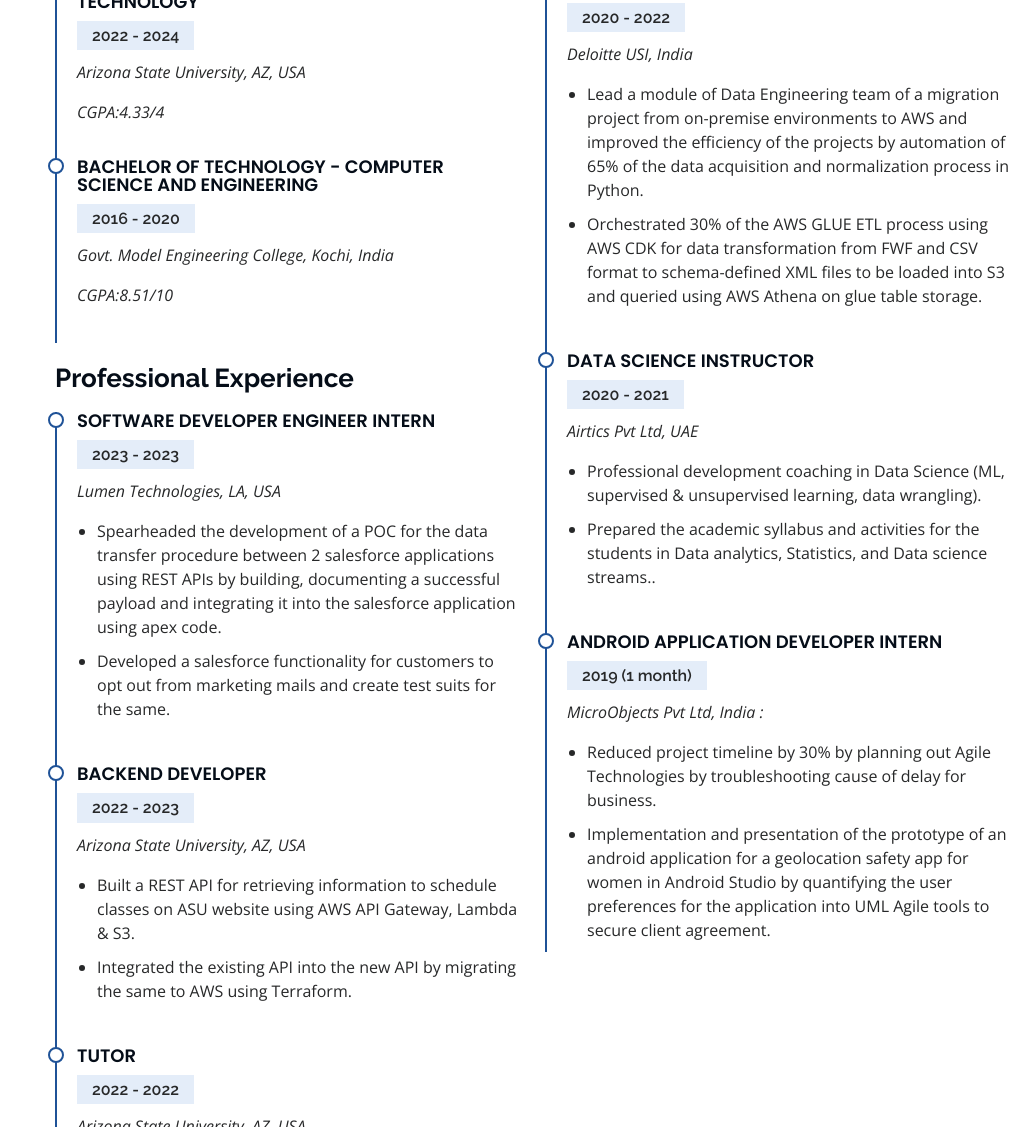
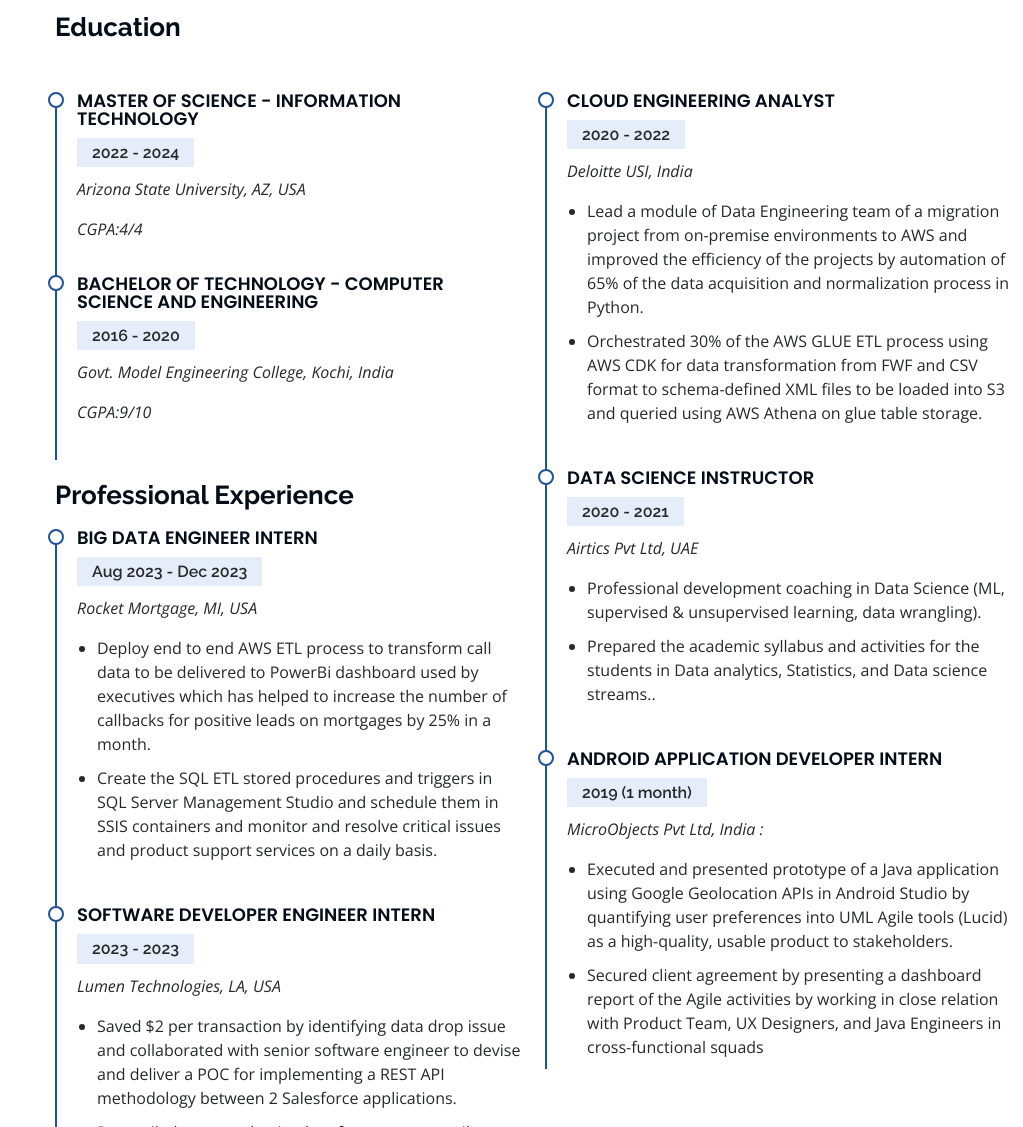
Before and after one commit to diyaliza/portfolio-website, a plain HTML site: page index.html in a window 1280 px wide. Shown: the part 1673-2800 px from the top of the page, without its empty margins (257-1280 px from the left). Drawn offline with nearby package versions, Linux system fonts and the light colour scheme.

Commit message:
changes to resume

```diff
--- a/index.html
+++ b/index.html
@@ -78,7 +78,9 @@
 
         <div class="section-title">
           <h2>About</h2>
-          <p>Hola! You've just met an Information Technology Graduate student with 2 years of experience who can build cloud computing solutions for data engineering applications. Goal-oriented and self motivated, I have a passion for programming and problem solving. I am dedicated to ensuring access, equity and inclusion in all spaces, supporting individuals from diverse backgrounds and populations, for which I am Director to <a href="https://www.pehia.org/">Pehia Foundation</a>.</p>
+          <p>Hi! I am Diya, an Information Technology Graduate (MS) with a focus on Data Management. I have 3+ years of experience. I can understand data, create pipelines, and channel them to visualize the same. Being 2x certidied on AWS, I have specialized in data engineering services like ETL (Glue), Redshift, DynamoDB, Athena, EMR etc. I have experience working with both on-premise datawarehouses and Datalakes and visualizing data with PowerBi.</p>
+          <p>I can build full stack applications with MERN stack, API development and MVC architecture and have relevant experience working for Arizona State University. </p>
+          <p>Goal oriented and self motivated, I have a passion for programming and problem solving, with Python being my pimary programming language. I am dedicated to ensuring access, equity and inclusion in all spaces, supporting individuals from diverse backgrounds and populations, for which I am Director to <a href="https://www.pehia.org/">Pehia Foundation</a>.</p>
         </div>
 
         <div class="row">
@@ -91,14 +93,14 @@
             <div class="row">
               <div class="col-lg-6">
                 <h4>Programming Languages:</h4>
-                <p>Python, C, Java, Scikit-learn, Statistical analysis, Data Mining, Big Data, Apex Code</p>
+                <p>Python, Java, C, Scikit-learn, Apex Code, DAX</p>
 
                 <h4>Tools:</h4>
-                <p>AWS(Glue, Lambda, CloudFormation, AWS CDK, SageMaker), Tableau, Power BI, PySpark, NodeJs, ReactJS, Terraform, HTML, CSS, JavaScript, JQuery, REST, XML, JSON, Bootstrap, MERN Stack, Git, Agile (ADO, Jira), Salesforce, Postman</p>
+                <p>AWS(Glue, Lambda, CloudFormation, AWS CDK, Redshift, Athena), Power BI, PySpark, Terraform, HTML, CSS, Git, Agile (ADO, Jira), Salesforce, Postman</p>
               </div>
               <div class="col-lg-6">
                 <h4>Web development:</h4>
-                <p>HTML, CSS, JavaScript, JQuery, REST, XML, JSON, Bootstrap, MERN Stack</p>
+                <p>HTML, CSS, JavaScript, JQuery, REST, XML, JSON, Bootstrap, NodeJs, ReactJS, Express</p>
                 <h4>Databases :</h4>
                 <p>SQL, NoSQL (MongoDB)</p>
               </div>
@@ -133,22 +135,31 @@
               <h4>Master of Science - Information Technology</h4>
               <h5>2022 - 2024</h5>
               <p><em>Arizona State University, AZ, USA</em></p>
-              <p><em>CGPA:4.33/4</em></p>
+              <p><em>CGPA:4/4</em></p>
                 </div>
             <div class="resume-item">
               <h4>Bachelor of Technology - Computer Science and Engineering</h4>
               <h5>2016 - 2020</h5>
               <p><em>Govt. Model Engineering College, Kochi, India</em></p>
-              <p><em>CGPA:8.51/10</em></p>
+              <p><em>CGPA:9/10</em></p>
                 </div>
                 <h3 class="resume-title">Professional Experience</h3>
+                <div class="resume-item">
+                  <h4>Big Data Engineer Intern</h4>
+                  <h5>Aug 2023 - Dec 2023</h5>
+                  <p><em>Rocket Mortgage, MI, USA</em></p>
+                  <ul>
+                    <li>Deploy end to end AWS ETL process to transform call data to be delivered to PowerBi dashboard used by executives which has helped to increase the number of callbacks for positive leads on mortgages by 25% in a month.</li>
+                    <li>Create the SQL ETL stored procedures and triggers in SQL Server Management Studio and schedule them in SSIS containers and monitor and resolve critical issues and product support services on a daily basis.</li>
+                  </ul>
+                    </div>
                 <div class="resume-item">
                   <h4>Software Developer Engineer Intern</h4>
                   <h5>2023 - 2023</h5>
                   <p><em>Lumen Technologies, LA, USA</em></p>
                   <ul>
-                    <li>Spearheaded the development of a POC for the data transfer procedure between 2 salesforce applications using REST APIs by building, documenting a successful payload and integrating it into the salesforce application using apex code.</li>
-                    <li>Developed a salesforce functionality for customers to opt out from marketing mails and create test suits for the same.</li>
+                    <li>Saved $2 per transaction by identifying data drop issue and collaborated with senior software engineer to devise and deliver a POC for implementing a REST API methodology between 2 Salesforce applications.</li>
+                    <li>Reconciled post production bug for customer mail opt out option, debugging using Lightning Inspector, developing salesforce functionality in apex code and deploying it into production, testing with windows scheduled tasks jobs.</li>
                   </ul>
                     </div>
                 <div class="resume-item">
@@ -156,8 +167,9 @@
                   <h5>2022 - 2023</h5>
                   <p><em>Arizona State University, AZ, USA</em></p>
                   <ul>
-                    <li>Built a REST API for retrieving information to schedule classes on ASU website using AWS API Gateway, Lambda & S3.</li>
-                    <li>Integrated the existing API into the new API by migrating the same to AWS using Terraform.</li>
+                    <li>Secured a supply chain client agreement by presenting and building a PowerBi dashboard utilizing live data from ASU Sundevil store inventory by DirectQuery connectivity and SQL queries to analyze commodity pricing and store profit.</li>
+                    <li>Implemented terraform REST APIs established to retrieve data with AWS API Gateway, Lambda & S3, display retrieved information on React webpage and created rigorous and reliable user acceptance testing using Jest Suite.</li>
+                    <li>Assisted product owners in gathering business requirements and formulating key performance indicators (KPI) by providing solution analysis of a Java geo-tracking application for an electronics client.</li>
                   </ul>
                     </div>
                 <div class="resume-item">
@@ -195,8 +207,8 @@
                       <h5>2019 (1 month) </h5>
                       <p><em>MicroObjects Pvt Ltd, India :</em></p>
                       <ul>
-                        <li>Reduced project timeline by 30% by planning out Agile Technologies by troubleshooting cause of delay for business.</li>
-                        <li>Implementation and presentation of the prototype of an android application for a geolocation safety app for women in Android Studio by quantifying the user preferences for the application into UML Agile tools to secure client agreement.</li>
+                        <li>Executed and presented prototype of a Java application using Google Geolocation APIs in Android Studio by quantifying user preferences into UML Agile tools (Lucid) as a high-quality, usable product to stakeholders.</li>
+                        <li>Secured client agreement by presenting a dashboard report of the Agile activities by working in close relation with Product Team, UX Designers, and Java Engineers in cross-functional squads</li>
                       </ul>
                         </div>
 
```
